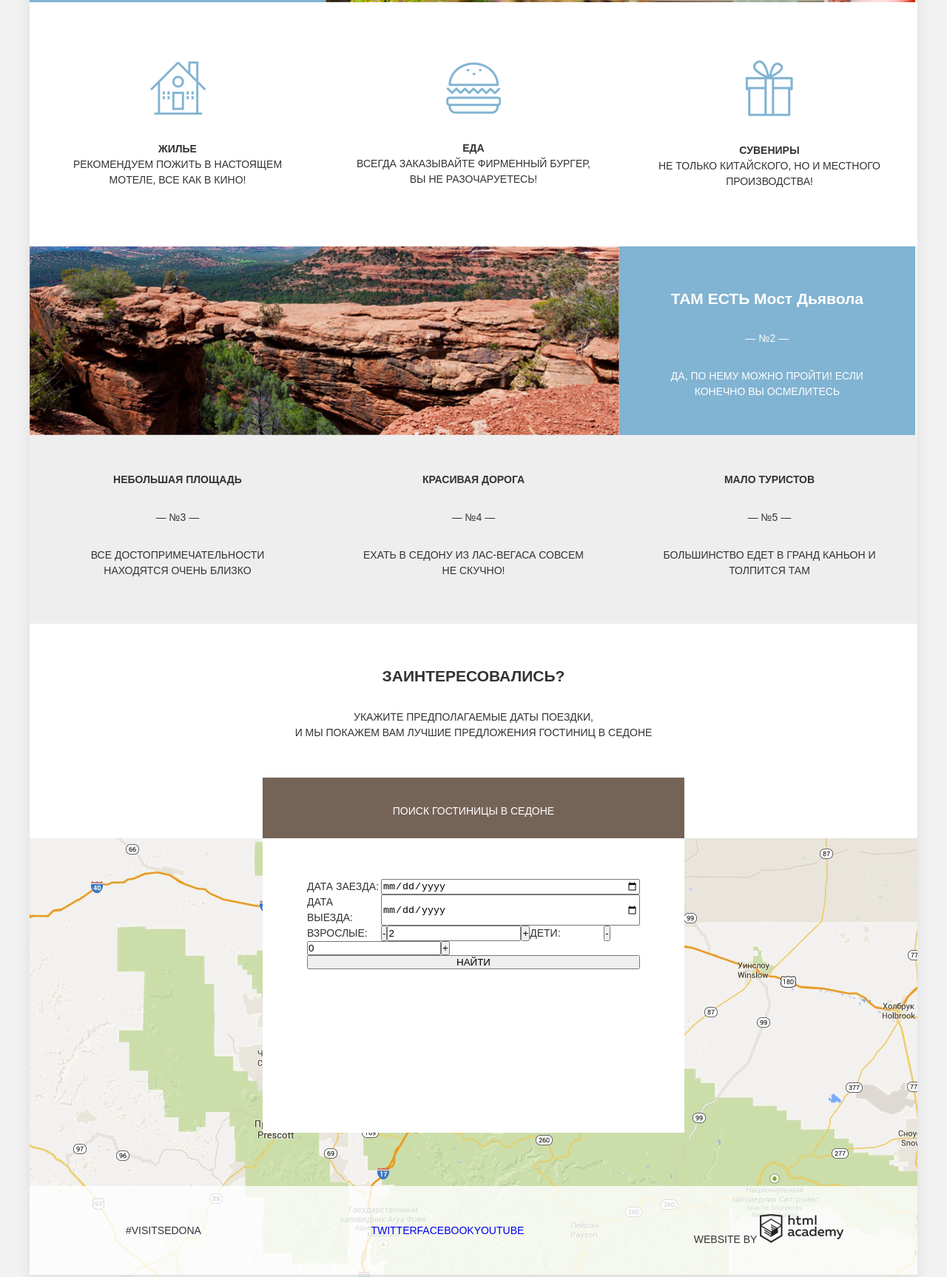
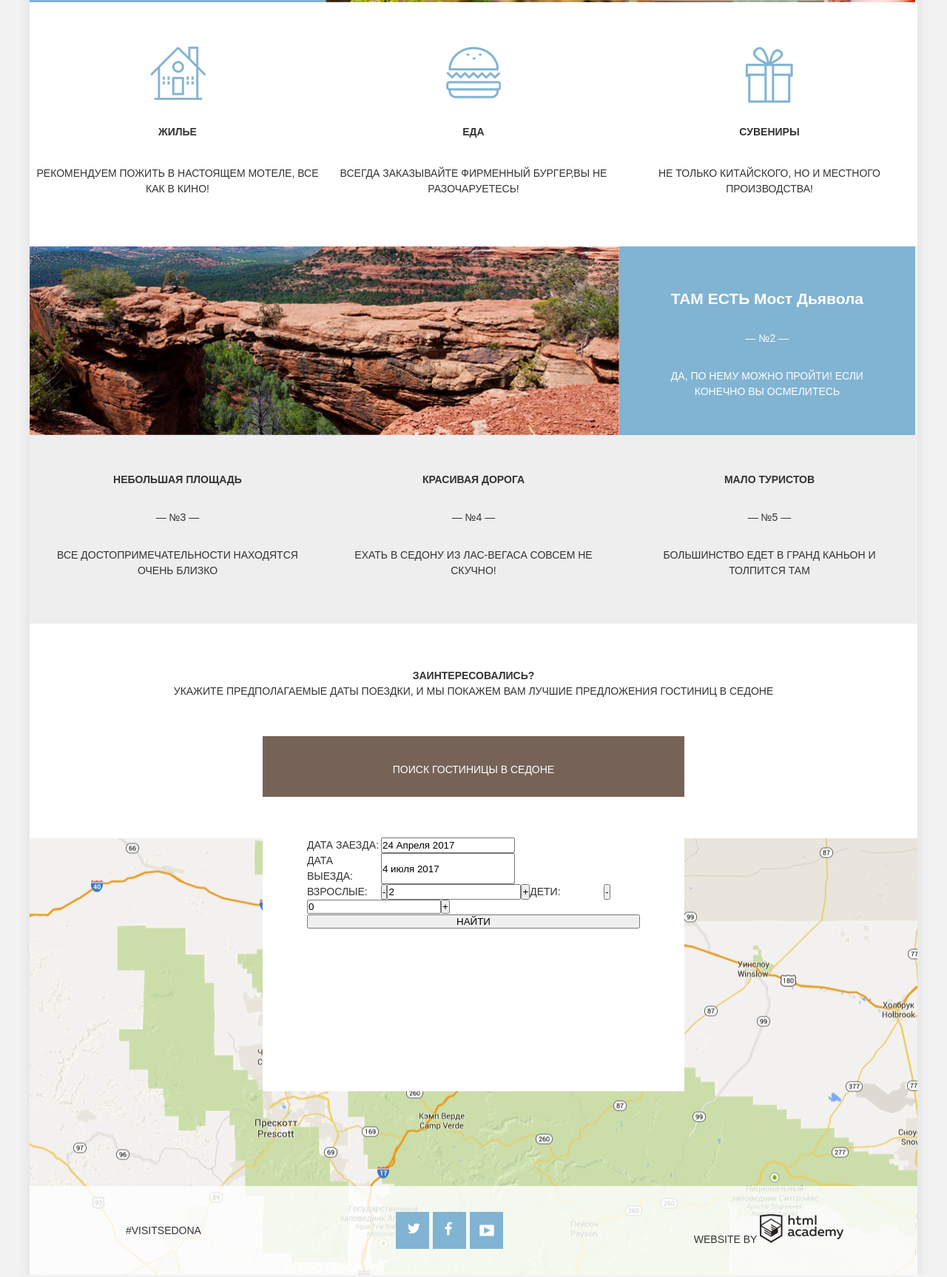
Before and after one commit to andel7/345557-sedona, a plain HTML site: page index.html in a window 1280 px wide. Shown: the part 1067-2793 px from the top of the page at 74% size. Drawn offline with Linux system fonts and the light colour scheme.

Commit message:
fixed images as background and some additional changes as per Skype review

```diff
--- a/css/style.css
+++ b/css/style.css
@@ -132,8 +132,19 @@ h3 {
   align-items: center;
 }
 
+.reasons_started li:nth-child(1){
+  background: url('../img/house.png') no-repeat 50% 60px;
+}
+.reasons_started li:nth-child(2){
+  background: url('../img/burger.png') no-repeat 50% 60px;
+}
+.reasons_started li:nth-child(3){
+  background: url('../img/gift.png') no-repeat 50% 60px;
+}
 .reasons_continued li, .reasons_started li {
+  height: 100%;
   width: 400px;
+  padding-top:165px;
   text-align: center;
   list-style: none;
   text-transform: uppercase;
@@ -141,7 +152,7 @@ h3 {
 
 .reasons_continued li b, .reasons_started li b {
   display: block;
-  margin-top:30px;
+  margin-bottom: 35px;
 }
 
 .reasons_ended {
@@ -174,7 +185,7 @@ h3 {
   text-align: center;
   background-color: #fff;
 }
-.interested h2 {
+.interested b {
   margin-bottom: 35px;
 }
 .interested p {
@@ -219,6 +230,7 @@ h3 {
 /* end of interested section */
 /* map */
 .map {
+  background: url('../img/map.png') no-repeat center;
   height: 590px;
 }
 .map img {
@@ -226,7 +238,7 @@ h3 {
   position: absolute;
 }
 /* end of map */
-/* end of footer */
+/* footer */
 .page_1  .page-footer{
   margin-top: -120px;
 }
@@ -244,12 +256,23 @@ h3 {
 .page-footer ul {
   display: flex;
 }
+
 .page-footer ul li {
+  background-color: #81b3d2;
   list-style: none;
+  text-align: center;
+  margin-left: 5px;
 
 }
 .page-footer ul li a {
+
   text-decoration: none;
+}
+.social_links li a {
+  font-size: 0;
+  display: inline-block;
+  width: 45px;
+  height: 45px;
 }
 /* end of footer */
 
@@ -339,3 +362,15 @@ h3 {
   width: 110px;
   margin-left: auto;
 }
+.youtube {
+  background:url('../img/social_sprite.png') no-repeat;
+  background-position: 13px -112px;
+}
+.twitter {
+  background:url('../img/social_sprite.png') no-repeat;
+  background-position: 16px -54px;
+}
+.facebook {
+  background:url('../img/social_sprite.png') no-repeat;
+  background-position: 16px 8px;
+}
--- a/index.html
+++ b/index.html
@@ -18,12 +18,13 @@
               </ul>
             </nav>
       </header>
+      <main class="page-content">
       <section class="hero">
         <img src="img/intro_text.png" alt="Welcome to the gorgeous Sedona">
       </section>
       <section class="reasons">
         <header>
-            <h1 class="main_intro">СЕДОНА — небольшой городок в АРИЗОНЕ,<br>
+            <h1 class="main_intro">СЕДОНА — небольшой городок в АРИЗОНЕ,
                 зАСЛУЖИвающий большего!
             </h1>
             <p class="reasons_intro">
@@ -33,7 +34,7 @@
         <div class="wrapper">
             <div class="real_city">
               <h3>
-                НАСТОЯЩИЙ <br>ГОРОДОК
+                НАСТОЯЩИЙ ГОРОДОК
               </h3>
               <div class="numbering">— №1 —</div>
               <p>
@@ -46,22 +47,20 @@
         </div><!-- end of wrapper -->
         <ul class="reasons_started">
               <li>
-                <img src="img/house.png" alt="house image">
+
                 <b>Жилье</b>
-                <p>Рекомендуем пожить в настоящем <br> мотеле, все как в кино!</p>
+                <p>Рекомендуем пожить в настоящем мотеле, все как в кино!</p>
               </li>
               <li>
-                <img src="img/burger.png" alt="burger image">
                 <b>ЕДА</b>
                 <p>
-                  Всегда заказывайте ФИРМЕННЫЙ БУРГЕР,<br>Вы НЕ разочаруетесь!
+                  Всегда заказывайте ФИРМЕННЫЙ БУРГЕР,Вы НЕ разочаруетесь!
                 </p>
               </li>
               <li>
-                <img src="img/gift.png" alt="gift image">
                 <b>СУВЕНИРЫ</b>
                 <p>
-                  Не только китайского, но и местного<br> производства!
+                  Не только китайского, но и местного производства!
                 </p>
               </li>
         </ul><!-- end of reasons_started -->
@@ -81,66 +80,70 @@
             <li class="small_square">
               <b>НЕБОЛЬШАЯ ПЛОЩАДЬ</b>
               <div class="numbering">— №3 —</div>
-              <p>ВСЕ достопримечательности<br> находятся очень близко</p>
+              <p>ВСЕ достопримечательности находятся очень близко</p>
             </li>
             <li class="small_square">
               <b>КРАСИВАЯ ДОРОГА</b>
               <div class="numbering">— №4 —</div>
-              <p>ЕХАТЬ В СЕДОНУ ИЗ ЛАС-ВЕГАСА совсем<br> НЕ СКУЧНО!</p>
+              <p>ЕХАТЬ В СЕДОНУ ИЗ ЛАС-ВЕГАСА совсем НЕ СКУЧНО!</p>
             </li>
-            <li class="tourists">
+            <li class="small_square">
               <b>МАЛО ТУРИСТОВ</b>
               <div class="numbering">— №5 —</div>
-              <p>Большинство едет в гранд каньон и<br> толпится там</p>
+              <p>Большинство едет в гранд каньон и толпится там</p>
             </li>
         </ul>
       </section><!-- end of section reasons -->
       <section class="interested">
-        <h2>
+        <b>
           ЗАИНТЕРЕСОВАЛИСЬ?
-        </h2>
+        </b>
         <p>
-          Укажите предполагаемые даты поездки,<br> и мы покажем вам лучшие предложения гостиниц в седоне
+          Укажите предполагаемые даты поездки, и мы покажем вам лучшие предложения гостиниц в седоне
         </p>
         <div class="form_block">
           <div class="title">
             ПОИСК ГОСТИНИЦЫ В седоне
           </div>
-          <form class="search_form" action="/hotels.html">
+          <form class="search_form" action="/hotels.html" method="POST">
             <p>
               <label for="checkin">Дата заезда:</label>
-              <input class="checkin" type="date"><span class="calendar_imaage"></span>
+              <input id="checkin" name="checkin" type="text" value="24 Апреля 2017"><span class="calendar_image"></span>
+            </p>
+            <p>
               <label for="checkout">Дата Выезда:</label>
-              <input class="checkout" type="date"><span class="calendar_imaage"></span>
+              <input id="checkout" name="checkout" type="text" value="4 июля 2017"><span class="calendar_image"></span>
+            </p>
+            <p>
               <label for="adults">ВзрослыЕ:</label><button id="decrease_adult">-</button><input id="adults" value="2"><button id="increase_adult">+</button>
               <label for="children">ДетИ:</label><button id="decrease_child">-</button><input id="children" value="0"/><button id="increase_child">+</button>
-              <input class="submit" type="submit" value="НАЙТИ"/>
             </p>
+            <input class="submit" type="submit" value="НАЙТИ"/>
           </form>
         </div><!--end of form_block-->
       </section><!-- end of intersted -->
-      <section class="map">
-        <img src="img/map.png" alt="Google Map">
-      </section>
+      <aside class="map">
+      </aside>
       <footer class="page-footer">
         <div class="hashtag">
           <span>#visitSEDONA</span>
         </div>
         <ul class="social_links">
-          <li class="twitter">
-            <a href="twitter.com">twitter</a>
+          <li>
+            <a class="twitter" href="twitter.com">twitter</a>
           </li>
-          <li class="facebook">
-            <a href="facebook.com">facebook</a>
+          <li>
+            <a class="facebook" href="facebook.com">facebook</a>
           </li>
-          <li class="youtube">
-            <a href="youtube.com">youtube</a>
+          <li>
+            <a  class="youtube" href="youtube.com">youtube</a>
           </li>
         </ul>
         <div class="powered_by_html_academy">
           <span>WEBSITE by</span>
           <a title="html academy" href="http://www.htmlacademy.ru"><img src="img/html_academy.png" alt="html academy"></a>
         </div>
+      </main>
       </footer>
         </div><!--end of container -->
   </body>
```
Also changed, not shown: hotels.html (+10 -19 lines), img/social_sprite.png (added).
